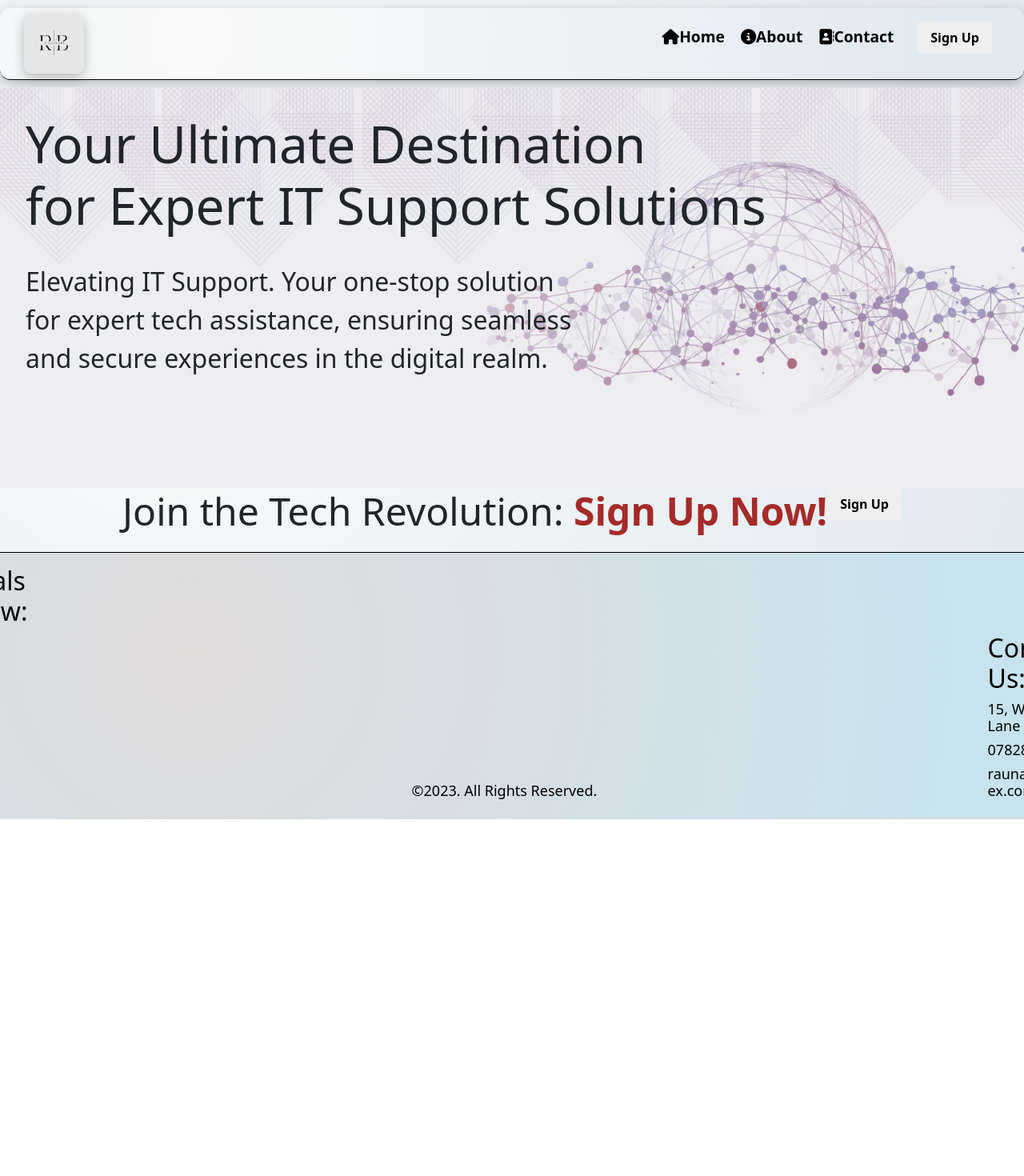
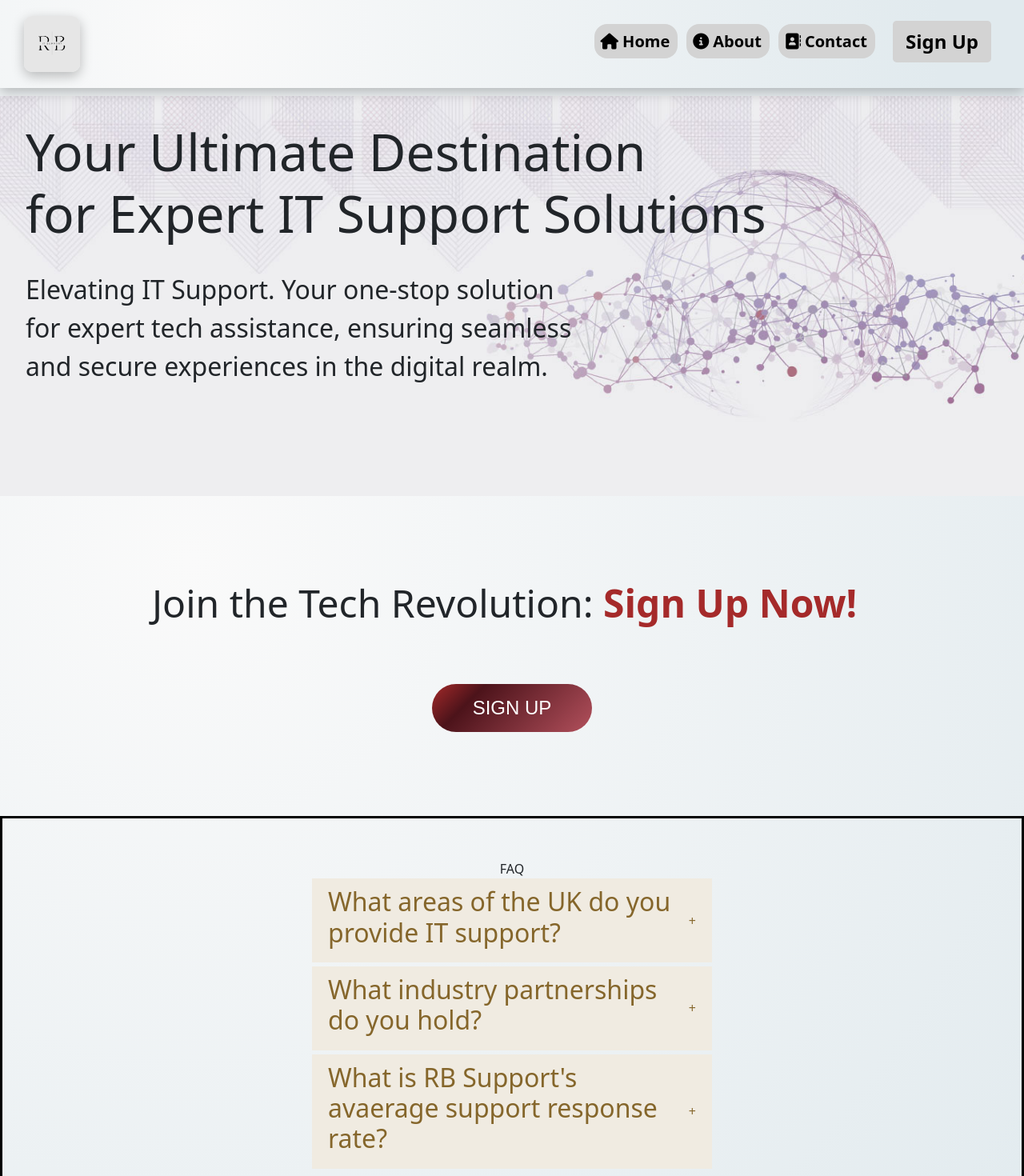
Before and after one commit to Rxunak/Liv-Ex-Project, a React (Create React App) app in the folder loginsignup/: page / in a window 1280 px wide. Shown: the top 1470 px of the page at 80% size. Before the commit the page ends 1024 px from the top, so only its background shows below. Built offline with nearby package versions, Linux system fonts and the light colour scheme.

Commit message:
Wokring on Home Page

```diff
--- a/loginsignup/src/Component/Footer.js
+++ b/loginsignup/src/Component/Footer.js
@@ -7,11 +7,8 @@ import { faFacebook } from "@fortawesome/free-brands-svg-icons";
 import { faInstagram } from "@fortawesome/free-brands-svg-icons";
 import { faTwitter } from "@fortawesome/free-brands-svg-icons";
 
-import logo from "../Assets/IT Support.png";
-
 const Footer = () => {
   return (
-    <div className="main-footer">
     <div className="footercontainer">
       <div className="Socials">
         <h3 className="socialsH3">Socials Follow: </h3>
@@ -39,7 +36,6 @@ const Footer = () => {
         <h4 className="cont">raunak@liv-ex.com</h4>
       </div>
     </div>
-    </div>
   );
 };
 
--- a/loginsignup/src/Component/Navbar.js
+++ b/loginsignup/src/Component/Navbar.js
@@ -1,40 +1,35 @@
-import '../Styles/NavbarStyles.css'
-import React, { Component } from 'react'
-import {MenuItems} from "./MenuItems"
-import { Link } from 'react-router-dom'
+import "../Styles/NavbarStyles.css";
+import React, { Component } from "react";
+import { MenuItems } from "./MenuItems";
+import { Link } from "react-router-dom";
 
-import logo from '../Assets/IT Support.png'
+import logo from "../Assets/IT Support.png";
 
-class Navbar extends Component{
-    render(){
-        return(
+class Navbar extends Component {
+  render() {
+    return (
       <nav className="NavbarItems">
         <img className="logo2" src={logo} alt="" />
 
         <ul className="nav-menu">
-                    {MenuItems.map((item, index) =>{
-                        return(
-
+          {MenuItems.map((item, index) => {
+            return (
               <li key={index}>
                 <Link className={item.cName} to={item.url}>
-                        <i className={item.icon}></i>{item.title}
+                  <i id="icon" className={item.icon}></i>
+                  {item.title}
                 </Link>
               </li>
-                        )
-
+            );
           })}
 
-                     <Link to='/SignUp'>
-
-
-                    <button className='navbarbutton'>Sign Up</button>
+          <Link to="/SignUp">
+            <button className="navbarbutton">Sign Up</button>
           </Link>
-
         </ul>
       </nav>
-        )
+    );
   }
-
 }
 
 export default Navbar;
--- a/loginsignup/src/Routes/Home.js
+++ b/loginsignup/src/Routes/Home.js
@@ -1,12 +1,20 @@
 import React from "react";
-import { ReactDOM } from "react-dom/client";
+
 import "../Styles/Home.css";
 import { Link } from "react-router-dom";
+import { useState } from "react";
 
-import logo from "../Assets/ITHome.jpg";
 import image from "../Assets/Liv-ex.jpg";
 
 function Home() {
+  const [selected, setSelected] = useState(null);
+  const toggle = (i) => {
+    if (selected === i) {
+      return setSelected(null);
+    }
+
+    setSelected(i);
+  };
   return (
     <div className="home-container">
       <div
@@ -26,19 +34,64 @@ function Home() {
       </div>
 
       <div className="middle-container">
-        <h2 className="h2-home">
-          Join the Tech Revolution:{" "}
-          <strong className="st-home">Sign Up Now!</strong>
-        </h2>
+        <div className="mid-con">
+          <h2 className="h2-home">
+            Join the Tech Revolution:{" "}
+            <strong className="st-home">Sign Up Now!</strong>
+          </h2>
+        </div>
 
-        <div className="nav-button">
+        <div className="navr-button">
           <Link to="/SignUp">
-            <button className="navbarbutton">Sign Up</button>
+            <button className="navbabutton">Sign Up</button>
           </Link>
+        </div>
+      </div>
+
+      <div className="bottom">
+        <div className="bottm-head">FAQ</div>
+        <div className="accordion">
+          {data.map((item, i) => (
+            <div className="item">
+              <div key={item.id} className="title" onClick={() => toggle(i)}>
+                <h2>{item.question}</h2>
+                <span>{selected === i ? "-" : "+"}</span>
+              </div>
+              <div className={selected === i ? "contentt show" : "contentt"}>
+                {item.answer}
+              </div>
+            </div>
+          ))}
         </div>
       </div>
     </div>
   );
 }
 
+const data = [
+  {
+    id: 1,
+    question: "What areas of the UK do you provide IT support?",
+
+    answer:
+      "We provide IT Support Services to hundreds of businesses located all over the UK and have a nationwide presence. Our UK Head office is located in Tunbridge Wells, and we have coverage across London, and the whole of the UK.",
+  },
+
+  {
+    id: 2,
+    question: "What industry partnerships do you hold?",
+
+    answer:
+      "Infinity Group is a leading Microsoft Partner in the UK, offering technology services, solutions, and managed services. We hold Microsoft Soultion Designations across; Modern Work, Business Applications, Data & AI (Azure), and Digital & App Innovation (Azure). We also partner with a number of other vendors to ensure our clients benefit from the best possible technologies.",
+  },
+
+  {
+    id: 3,
+    question: "What is RB Support's avaerage support response rate?",
+
+    answer:
+      "In order to provide a fast and efficient service, we work hard to keep our average call response times to under 1 minute. This ensures there is minimum delay when you call us and enables us to resolve your issues as soon as they happen.",
+  },
+];
+
 export default Home;
--- a/loginsignup/src/Styles/Home.css
+++ b/loginsignup/src/Styles/Home.css
@@ -5,9 +5,6 @@
     background-repeat: no-repeat;
     width: 100%;
     height: 500px;
-
-
-
 
   }
 
@@ -25,10 +22,32 @@
   }
 
   .middle-container{
-    height: 80px;
     display: flex;
+    flex-direction: column;
     justify-content: center;
+    align-items: center;
+    height: 400px;
+    gap: 4rem;
+  }
 
+  .mid-con{
+    width: 900px;
+  }
+
+  .navbabutton{
+
+   width: 200px;
+   height: 60px;
+   color: #fff;
+   font-size: 24px;
+   text-transform: uppercase;
+   text-decoration: none;
+   font-family: sans-serif;
+   box-sizing: border-box;
+   background-color: #b2505c;
+   background-image: linear-gradient(315deg, #b2505c 0%, #4c131a 74%, brown);
+   border-radius: 30px;
+   border: none;
   }
 
   .h2-home{
@@ -38,3 +57,43 @@
   .st-home{
     color: brown;
   }
+
+  .bottom{
+    height: 500px;
+    border: solid black;
+    display: flex;
+    justify-content: center;
+    align-items: center ;
+    flex-direction: column;
+  }
+
+  .accordion{
+    width: 500px;
+  }
+
+  .item{
+    background: #f0ebe1;
+    margin-bottom: 5px;
+    padding: 10px 20px;
+  }
+
+  .title{
+    color: #85662b;
+    display: flex;
+    justify-content: space-between;
+    align-items: center;
+    cursor: pointer;
+  }
+
+  .contentt{
+    color: #8b7f75;
+    max-height: 0;
+    overflow: hidden;
+    transition: all 0.5s cubic-bezier(0,1,0,1);
+  }
+
+  .contentt.show{
+    height: auto;
+    max-height: 9999px;
+    transition: all 0.5s cubic-bezier(1,0,1,0);
+  }
--- a/loginsignup/src/Styles/NavbarStyles.css
+++ b/loginsignup/src/Styles/NavbarStyles.css
@@ -1,41 +1,55 @@
 .NavbarItems{
+    position: sticky;
+    top: 0;
+    width: 100%;
     display: flex;
     justify-content: space-between;
     align-items: center;
     padding: 0 30px;
     box-shadow: 0 5px 15px 0 rgba(0, 0, 0, 0.25);
-    width: 100%;
-    height: 90px;
-    border-radius: 13px;
-    margin-top: 10px;
     background: radial-gradient(circle at 18.7% 37.8%, rgb(250, 250, 250) 0%, rgb(225, 234, 238) 90%);
-   border-bottom: solid 1px black;
-   margin-bottom: 10px;
+    margin-bottom: 10px;
+    padding-top: 1rem;
+    padding-bottom: 1rem;
+
+
 }
 
 .logo2{
-    height: 75px;
+    height: 70px;
     border-radius: 10px;
-    box-shadow: 0 5px 15px 0 rgba(0, 0, 0, 0.25); ;
+    box-shadow: 0 5px 15px 0 rgba(0, 0, 0, 0.25);
 }
 
 .nav-menu{
     display: grid;
     grid-template-columns: repeat(6, auto);
-    grid-gap: 10px;
+    grid-gap: 11px;
     list-style: none;
     align-items: center;
+    padding-top: 10px;
+
 }
 
 .nav-links{
     text-decoration: none;
     color: black;
-    font-size: 1.2rem;
+    font-size: 20px;
     font-weight: 600;
-    padding: 0.7 rem 1rem;
     white-space: nowrap;
+    background-color: lightgray;
+    border-radius: 1rem;
+    padding: 0.5rem;
+
+
 
 }
+
+#icon{
+    padding-right: 5px;
+}
+
+
 
 .nav-links{
     padding-right: 10px;
@@ -44,7 +58,7 @@
 .nav-links:hover{
     background-color: transparent ;
     color: #8a1253;
-    border-radius: 4px;
+
     transition: all 0.2s ease-in-out;
 
 }
@@ -57,17 +71,18 @@
     padding: 0.5rem 1rem;
     white-space:nowrap;
     border-radius: 0.3rem;
-    font-size: 1rem;
+    font-size: 1.5rem;
     font-weight: 600;
     border: none;
     cursor: pointer;
     transition: 0.2s ease-in-out;
+    background-color: lightgray;
 
 }
 
 .navbarbutton:hover{
-    background-color: transparent;
-    color: #8a1253;
+    background-color: #8a1253;
+    color: black;
 }
 
 @media screen and (max-width: 850px){
```
Also changed, not shown: loginsignup/src/Styles/Footer.css (+0 -11 lines). Lines whose indentation alone changed are shown as unchanged.
